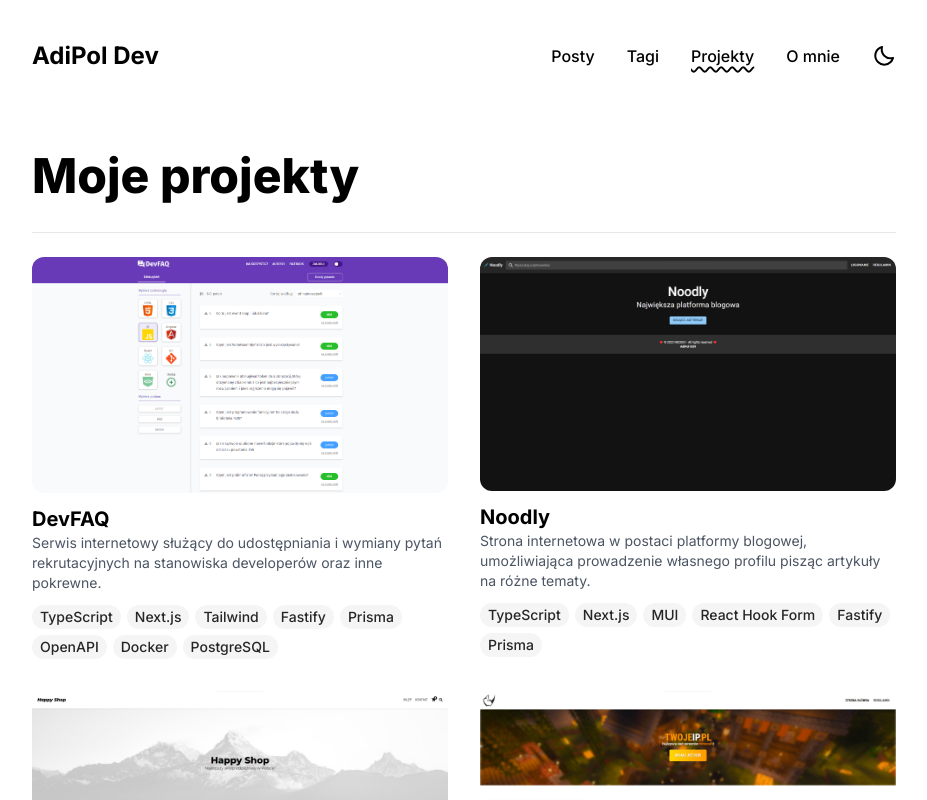
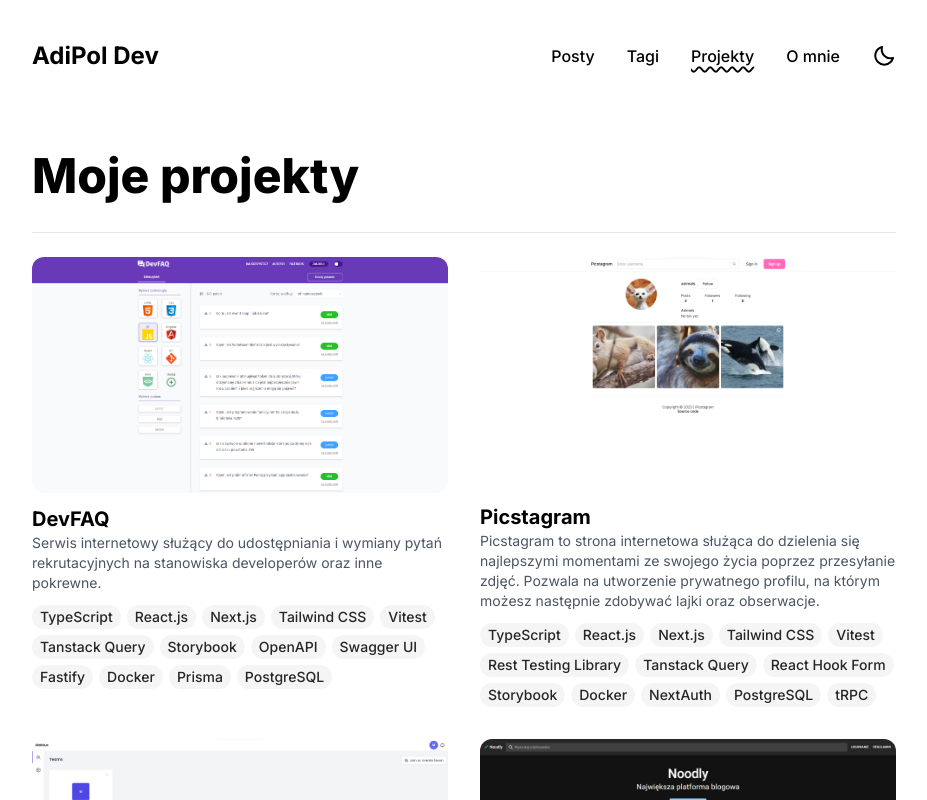
Before and after one commit to AdiPol1359/adipol.dev, a Next.js app: page /projekty in a window 1280 px wide. Shown: the top 800 px of the page, without its empty margins (176-1103 px from the left). Built offline with nearby package versions, Linux system fonts and the light colour scheme.

Commit message:
feat: add new projects

```diff
--- a/src/data/projects.ts
+++ b/src/data/projects.ts
@@ -1,7 +1,9 @@
 import DevFAQThumbnail from '@/assets/images/devfaq.png';
 import HappyShopThumbnail from '@/assets/images/happy-shop.png';
+import MobiusThumbnail from '@/assets/images/mobius.png';
 import NodeJSMinecraftItemShop from '@/assets/images/nodejs-minecraft-itemshop.png';
 import NoodlyThumbnail from '@/assets/images/noodly.png';
+import PicstagramThumbnail from '@/assets/images/picstagram.png';
 
 import type { Project } from '@/types';
 
@@ -14,13 +16,62 @@ export const projects: Project[] = [
 		url: 'https://app.devfaq.pl/',
 		technologies: [
 			'TypeScript',
+			'React.js',
 			'Next.js',
-			'Tailwind',
+			'Tailwind CSS',
+			'Vitest',
+			'Tanstack Query',
+			'Storybook',
+			'OpenAPI',
+			'Swagger UI',
 			'Fastify',
+			'Docker',
 			'Prisma',
-			'OpenAPI',
+			'PostgreSQL',
+		],
+	},
+	{
+		thumbnail: PicstagramThumbnail,
+		title: 'Picstagram',
+		description:
+			'Picstagram to strona internetowa służąca do dzielenia się najlepszymi momentami ze swojego życia poprzez przesyłanie zdjęć. Pozwala na utworzenie prywatnego profilu, na którym możesz następnie zdobywać lajki oraz obserwacje.',
+		url: 'https://picstagram.adipol.dev/',
+		technologies: [
+			'TypeScript',
+			'React.js',
+			'Next.js',
+			'Tailwind CSS',
+			'Vitest',
+			'Rest Testing Library',
+			'Tanstack Query',
+			'React Hook Form',
+			'Storybook',
+			'Docker',
+			'NextAuth',
+			'PostgreSQL',
+			'tRPC',
+		],
+	},
+	{
+		thumbnail: MobiusThumbnail,
+		title: 'Mobius',
+		description:
+			'Aplikacja webowa służąca do zarządzania zespołem w Twojej pracy. Umożliwia utworzenie prywatnej grupy, na którą możesz zaprosić następnie członków całego zespołu. Utworzenie grupy pozwala na szybką i efektywną komunikację wraz z całym zespołem.',
+		url: 'https://mobius.adipol.dev/',
+		technologies: [
+			'TypeScript',
+			'React.js',
+			'Next.js',
+			'React Hook Form',
+			'Storybook',
+			'Tailwind CSS',
+			'Tanstack Query',
 			'Docker',
 			'PostgreSQL',
+			'OpenAPI',
+			'Swagger UI',
+			'Socket.io',
+			'Redis',
 		],
 	},
 	{
@@ -28,12 +79,13 @@ export const projects: Project[] = [
 		title: 'Noodly',
 		description:
 			'Strona internetowa w postaci platformy blogowej, umożliwiająca prowadzenie własnego profilu pisząc artykuły na różne tematy.',
-		url: 'https://noodly.projectcode.pl/',
+		url: 'https://noodly.adipol.dev/',
 		technologies: [
 			'TypeScript',
+			'React.js',
 			'Next.js',
+			'React Hook Form',
 			'MUI',
-			'React Hook Form',
 			'Fastify',
 			'Prisma',
 		],
```
Also changed, not shown: src/assets/images/mobius.png (added), src/assets/images/picstagram.png (added).
